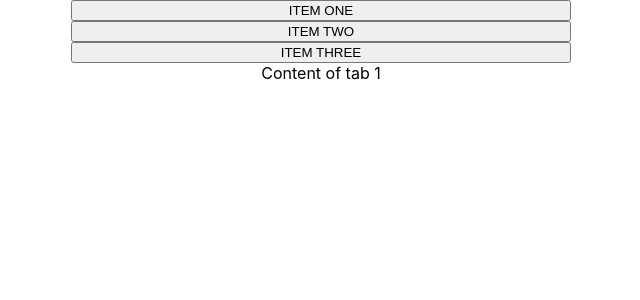
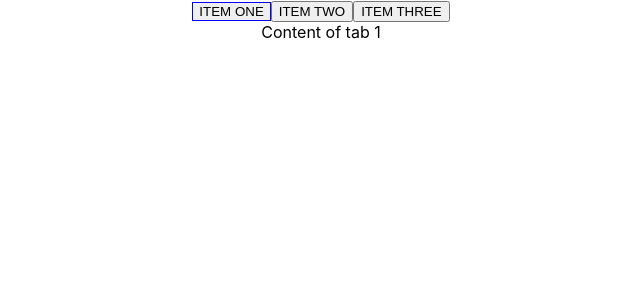
Before and after one commit to huonglt/tabs-app, a React (Create React App) app: page / in a window 1280 px wide. Shown: the top 300 px of the page, without its empty margins (319-959 px from the left). Built offline with nearby package versions, Linux system fonts and the light colour scheme.

Commit message:
render tabpanel when a tab is selected

```diff
--- a/src/components/tabs/Tabs.js
+++ b/src/components/tabs/Tabs.js
@@ -1,6 +1,7 @@
 import React, { useState } from "react";
 
 import Tab from "./Tab";
+import TabPanel from "./TabPanel";
 import "./tabs.css";
 
 const Tabs = (props) => {
@@ -14,10 +15,9 @@ const Tabs = (props) => {
   };
 
   return (
-    <div role="tablist" aria-label="Sample tab list">
+    <div role="tablist" aria-label="Sample tab list" className="tabs">
+      <div>
         {children.map((child, index) => {
-        const childProps = child.props;
-        console.log(`childProps = ${JSON.stringify(childProps)}`);
           console.log(
             `child.type = ${child.type.name}, child.label = ${child.label}, child.value = ${child.value}`
           );
@@ -28,13 +28,13 @@ const Tabs = (props) => {
                 value={child.props.value}
                 label={child.props.label}
                 onClick={handleTabClick}
-              selected={child.props.id === activeTabId}
+                selected={child.props.value === activeTabId}
               ></Tab>
             );
           }
           return null;
         })}
-
+      </div>
       {/* Tab panel container */}
       <div>
         {children.map((child, index) => {
```
Lines whose indentation alone changed are shown as unchanged.
